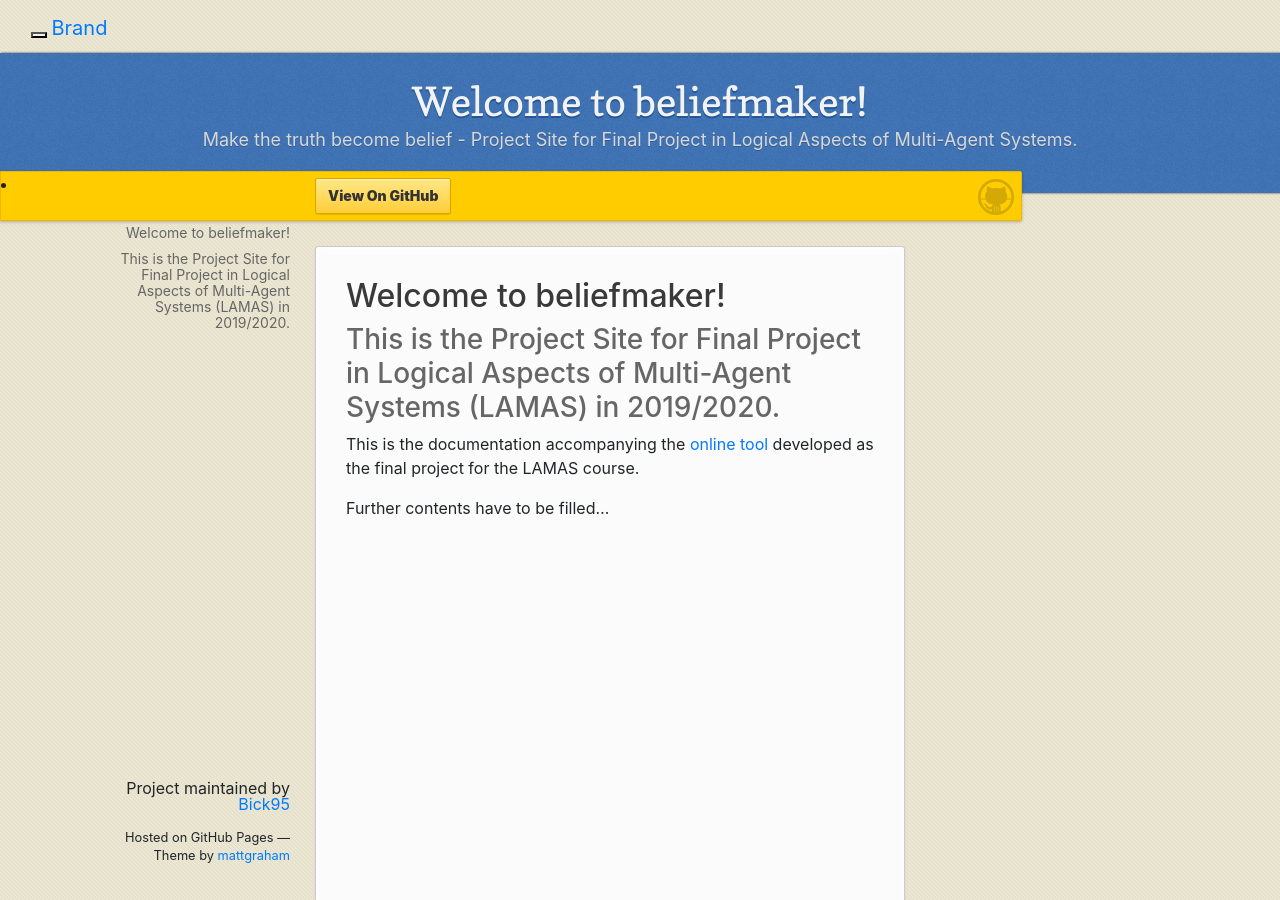
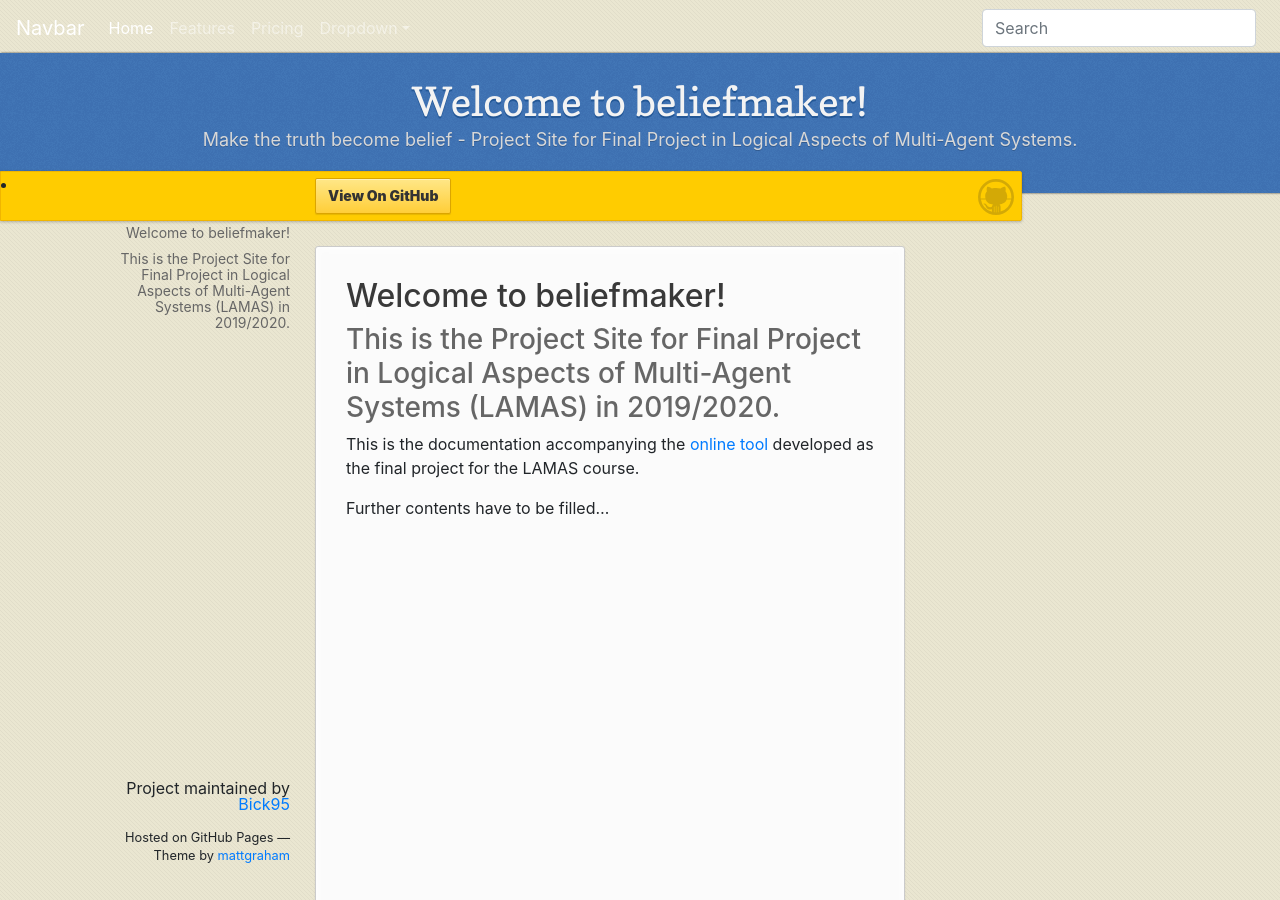
Before and after one commit to Bick95/beliefmaker, a Jekyll site: the page built from index.md, in a window 1280 px wide and 900 px high. Built offline with Jekyll 4.4.1, drawn with Linux system fonts in a browser that asks for light colours.

Commit message:
Adjusted dropdown

```diff
--- a/_layouts/default.html
+++ b/_layouts/default.html
@@ -17,59 +17,59 @@
   </head>
   <body>
       <!-- Nav bar -->
-      <nav class="navbar navbar-default">
-  <div class="container-fluid">
-    <!-- Brand and toggle get grouped for better mobile display -->
-    <div class="navbar-header">
-      <button type="button" class="navbar-toggle collapsed" data-toggle="collapse" data-target="#bs-example-navbar-collapse-1" aria-expanded="false">
-        <span class="sr-only">Toggle navigation</span>
-        <span class="icon-bar"></span>
-        <span class="icon-bar"></span>
-        <span class="icon-bar"></span>
-      </button>
-      <a class="navbar-brand" href="#">Brand</a>
-    </div>
+      <!--Navbar-->
+<nav class="navbar navbar-expand-lg navbar-dark primary-color">
 
-    <!-- Collect the nav links, forms, and other content for toggling -->
-    <div class="collapse navbar-collapse" id="bs-example-navbar-collapse-1">
-      <ul class="nav navbar-nav">
-        <li class="active"><a href="#">Link <span class="sr-only">(current)</span></a></li>
-        <li><a href="#">Link</a></li>
-        <li class="dropdown">
-          <a href="#" class="dropdown-toggle" data-toggle="dropdown" role="button" aria-haspopup="true" aria-expanded="false">Dropdown <span class="caret"></span></a>
-          <ul class="dropdown-menu">
-            <li><a href="#">Action</a></li>
-            <li><a href="#">Another action</a></li>
-            <li><a href="#">Something else here</a></li>
-            <li role="separator" class="divider"></li>
-            <li><a href="#">Separated link</a></li>
-            <li role="separator" class="divider"></li>
-            <li><a href="#">One more separated link</a></li>
-          </ul>
-        </li>
-      </ul>
-      <form class="navbar-form navbar-left">
-        <div class="form-group">
-          <input type="text" class="form-control" placeholder="Search">
+  <!-- Navbar brand -->
+  <a class="navbar-brand" href="#">Navbar</a>
+
+  <!-- Collapse button -->
+  <button class="navbar-toggler" type="button" data-toggle="collapse" data-target="#basicExampleNav"
+    aria-controls="basicExampleNav" aria-expanded="false" aria-label="Toggle navigation">
+    <span class="navbar-toggler-icon"></span>
+  </button>
+
+  <!-- Collapsible content -->
+  <div class="collapse navbar-collapse" id="basicExampleNav">
+
+    <!-- Links -->
+    <ul class="navbar-nav mr-auto">
+      <li class="nav-item active">
+        <a class="nav-link" href="#">Home
+          <span class="sr-only">(current)</span>
+        </a>
+      </li>
+      <li class="nav-item">
+        <a class="nav-link" href="#">Features</a>
+      </li>
+      <li class="nav-item">
+        <a class="nav-link" href="#">Pricing</a>
+      </li>
+
+      <!-- Dropdown -->
+      <li class="nav-item dropdown">
+        <a class="nav-link dropdown-toggle" id="navbarDropdownMenuLink" data-toggle="dropdown"
+          aria-haspopup="true" aria-expanded="false">Dropdown</a>
+        <div class="dropdown-menu dropdown-primary" aria-labelledby="navbarDropdownMenuLink">
+          <a class="dropdown-item" href="#">Action</a>
+          <a class="dropdown-item" href="#">Another action</a>
+          <a class="dropdown-item" href="#">Something else here</a>
         </div>
-        <button type="submit" class="btn btn-default">Submit</button>
-      </form>
-      <ul class="nav navbar-nav navbar-right">
-        <li><a href="#">Link</a></li>
-        <li class="dropdown">
-          <a href="#" class="dropdown-toggle" data-toggle="dropdown" role="button" aria-haspopup="true" aria-expanded="false">Dropdown <span class="caret"></span></a>
-          <ul class="dropdown-menu">
-            <li><a href="#">Action</a></li>
-            <li><a href="#">Another action</a></li>
-            <li><a href="#">Something else here</a></li>
-            <li role="separator" class="divider"></li>
-            <li><a href="#">Separated link</a></li>
-          </ul>
-        </li>
-      </ul>
-    </div><!-- /.navbar-collapse -->
-  </div><!-- /.container-fluid -->
+      </li>
+
+    </ul>
+    <!-- Links -->
+
+    <form class="form-inline">
+      <div class="md-form my-0">
+        <input class="form-control mr-sm-2" type="text" placeholder="Search" aria-label="Search">
+      </div>
+    </form>
+  </div>
+  <!-- Collapsible content -->
+
 </nav>
+<!--/.Navbar-->
 
       <header>
         <h1>{{ page.title | default: site.title | default: site.github.repository_name }}</h1>
```
